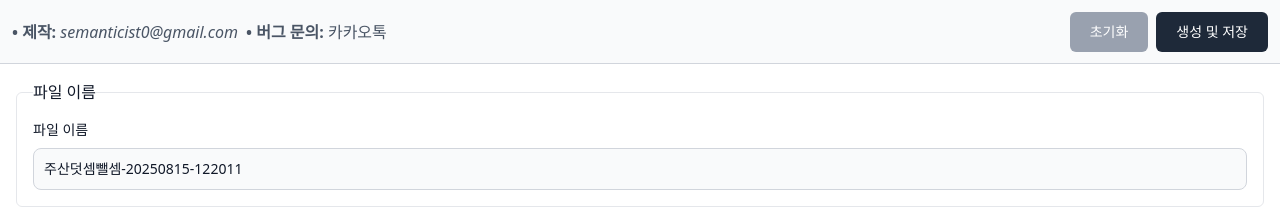
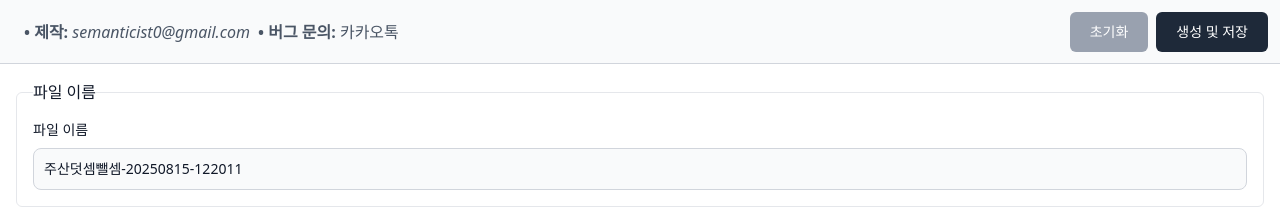
Before and after one commit to semanticist21/go-abacus, a React (Vite) app: page / in a window 1280 px wide. Shown: the top 207 px of the page. Built offline with nearby package versions, Linux system fonts and the light colour scheme.

Commit message:
style: add left padding to header address element

```diff
--- a/src/pages/main/header.tsx
+++ b/src/pages/main/header.tsx
@@ -24,7 +24,7 @@ const Header = () => {
       className="px-3 bg-gray-50 flex justify-between items-center border-b border-gray-300 gap-2 h-16"
       id="header"
     >
-      <address>
+      <address className="pl-3">
         <ul className="flex items-center text-gray-600 hover:text-gray-900 gap-2">
           <li className="group" aria-label="creator">
             <span className="font-semibold not-italic">• 제작: </span>
```
